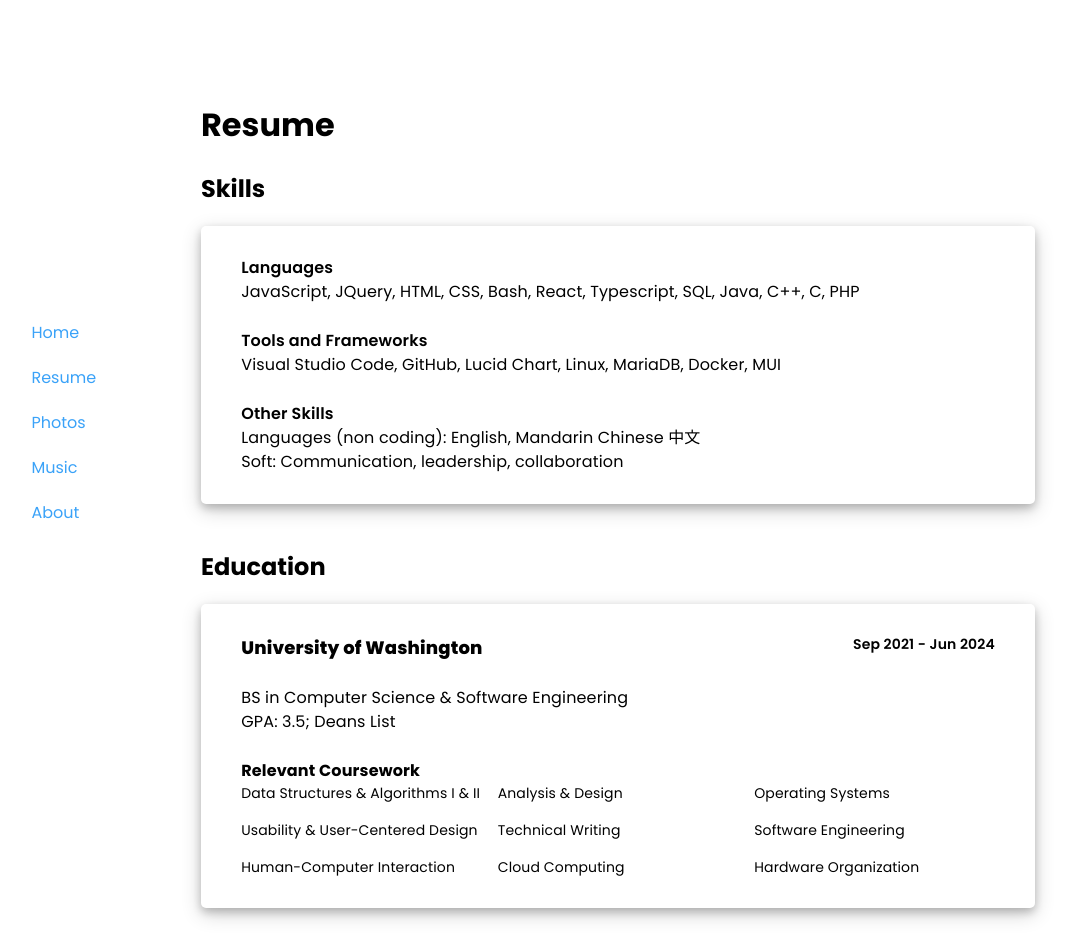
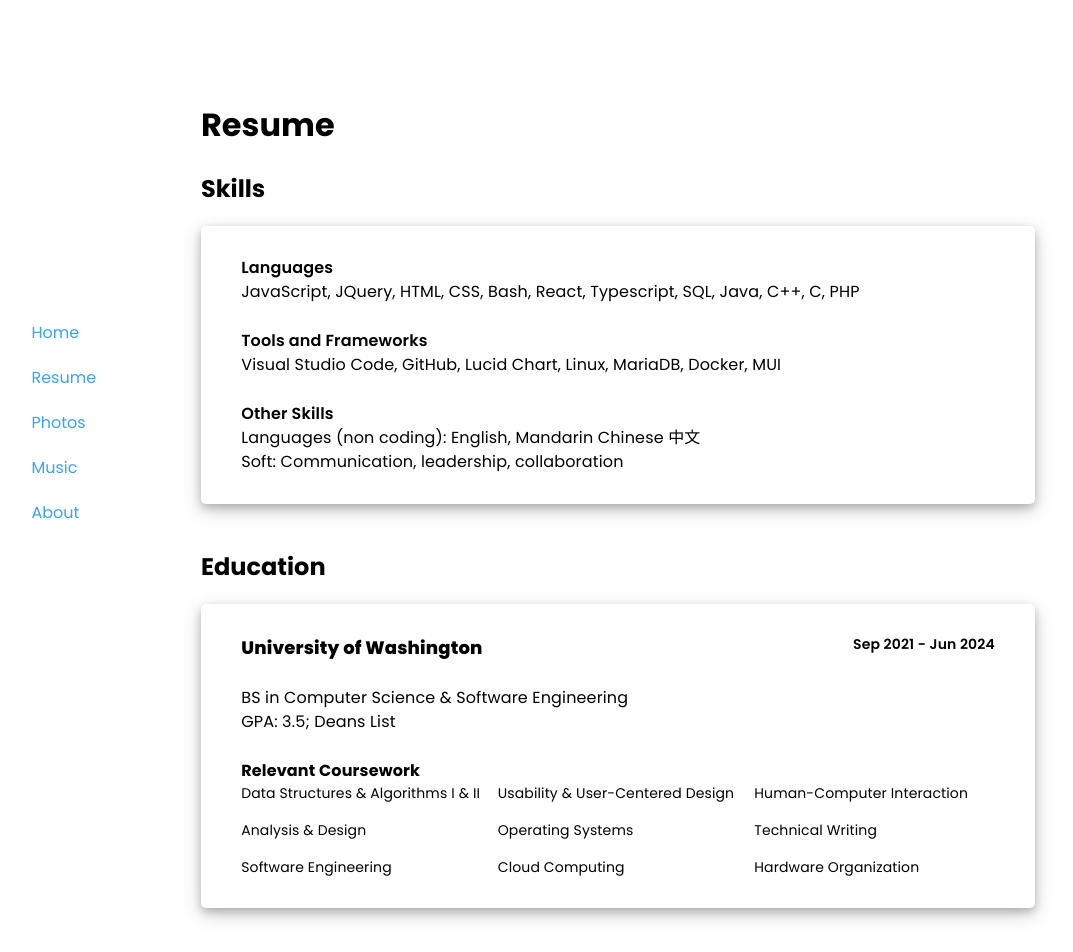
Before and after one commit to jinevang/personal-site, a React (Create React App) app: page /resume in a window 1280 px wide. Shown: the top 952 px of the page, without its empty margins (69-1142 px from the left). Built offline with nearby package versions, Linux system fonts and the light colour scheme.

Commit message:
fix columns?

```diff
--- a/src/pages/ResumePage.tsx
+++ b/src/pages/ResumePage.tsx
@@ -86,12 +86,12 @@ const ResumePage = () => {
       <Typography fontWeight={700}>Relevant Coursework</Typography>
       <Grid container spacing={2} columns={{md: 18, sm: 12}}>
         <Grid size={6}><Typography fontSize={14}>Data Structures & Algorithms I & II</Typography></Grid>
+        <Grid size={6}><Typography fontSize={14}>Usability & User-Centered Design</Typography></Grid>
+        <Grid size={6}><Typography fontSize={14}>Human-Computer Interaction</Typography></Grid>
         <Grid size={6}><Typography fontSize={14}>Analysis & Design</Typography></Grid>
         <Grid size={6}><Typography fontSize={14}>Operating Systems</Typography></Grid>
-        <Grid size={6}><Typography fontSize={14}>Usability & User-Centered Design</Typography></Grid>
         <Grid size={6}><Typography fontSize={14}>Technical Writing</Typography></Grid>
         <Grid size={6}><Typography fontSize={14}>Software Engineering</Typography></Grid>
-        <Grid size={6}><Typography fontSize={14}>Human-Computer Interaction</Typography></Grid>
         <Grid size={6}><Typography fontSize={14}>Cloud Computing</Typography></Grid>
         <Grid size={6}><Typography fontSize={14}>Hardware Organization</Typography></Grid>
       </Grid>
```
